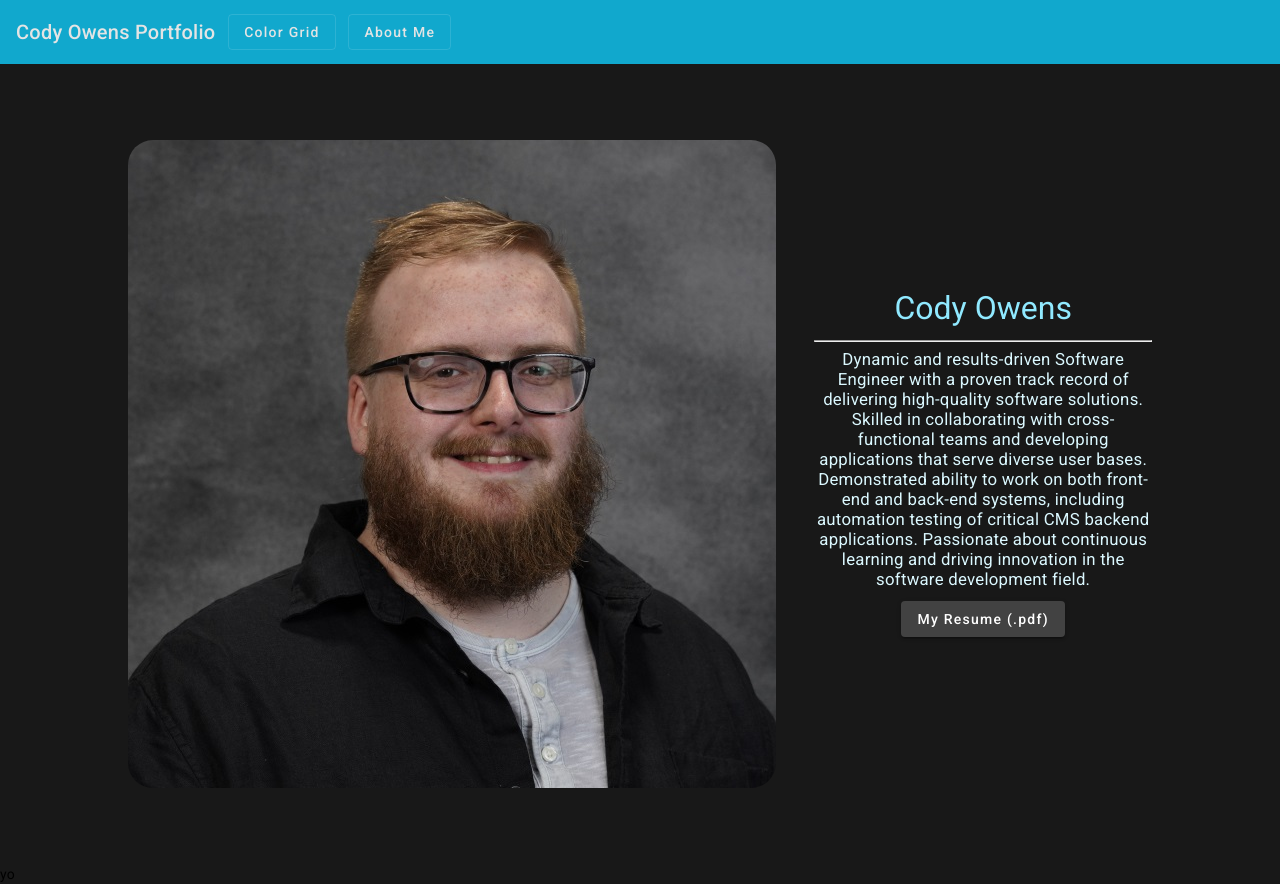
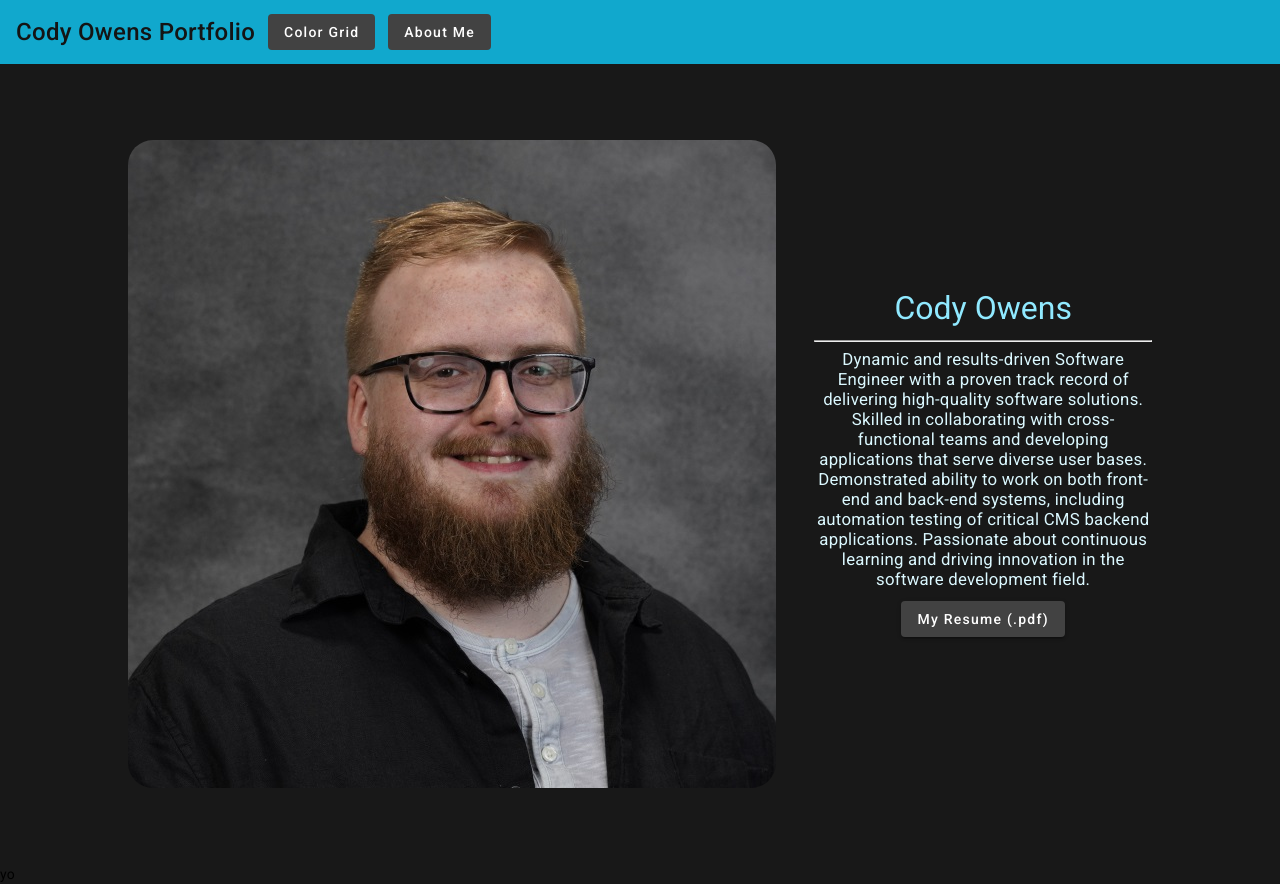
Before and after one commit to Cheesemanxl/2024-portfolio, an Angular app: page /about-me in a window 1280 px wide. Built offline with nearby package versions, Linux system fonts and the light colour scheme.

Commit message:
fallback route to about me, nav-bar styling changes

```diff
--- a/src/app/app.routes.ts
+++ b/src/app/app.routes.ts
@@ -10,5 +10,9 @@ export const routes: Routes = [
   {
     path: 'about-me',
     component: AboutMeComponent
+  },
+  {
+    path: '**',
+    redirectTo: 'about-me'
   }
 ];
--- a/src/app/components/nav-bar/nav-bar.component.html
+++ b/src/app/components/nav-bar/nav-bar.component.html
@@ -1,6 +1,6 @@
 <mat-toolbar color="primary">
-  <span class="nav-title">Cody Owens Portfolio</span>
+  <h1 class="nav-title">Cody Owens Portfolio</h1>
   <span class="spacer"></span>
-  <button mat-stroked-button class="nav-button" routerLink="/color-grid">Color Grid</button>
-  <button mat-stroked-button class="nav-button" routerLink="/about-me">About Me</button>
+  <button mat-flat-button class="nav-button" routerLink="/color-grid">Color Grid</button>
+  <button mat-flat-button class="nav-button" routerLink="/about-me">About Me</button>
 </mat-toolbar>
--- a/src/app/components/nav-bar/nav-bar.component.scss
+++ b/src/app/components/nav-bar/nav-bar.component.scss
@@ -1,8 +1,10 @@
 .mat-toolbar {
   background-color: #11a8cd;
-  color: #e4e4e4;
+}
+.nav-title {
+  color: rgb(20, 20, 20);
+  font-size: larger;
 }
 .nav-button {
   margin-left: 1vw;
-  color: #e4e4e4 !important;
 }
```
